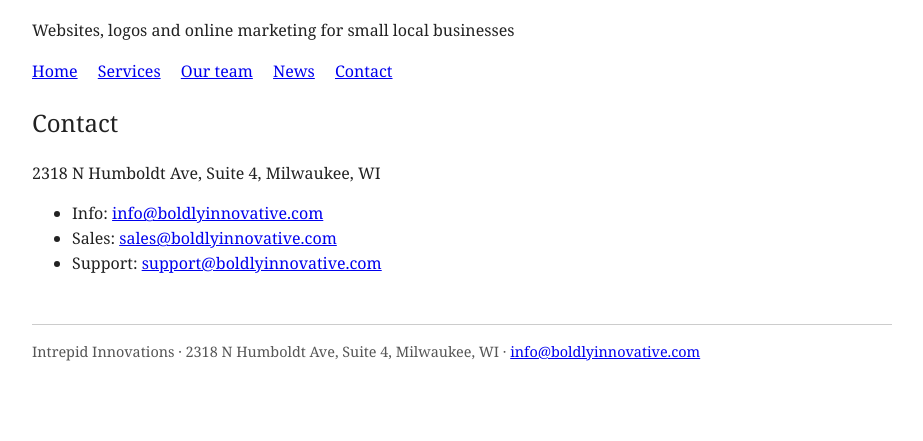
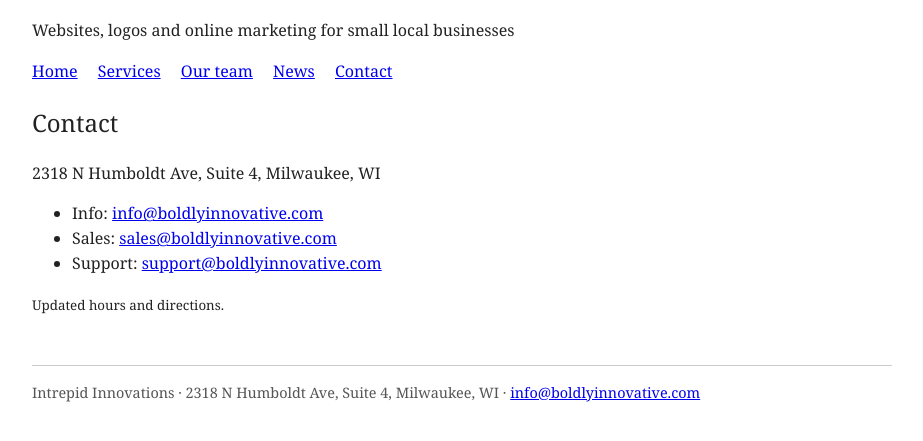
Before and after one commit to amandagreen-dev/boldlyinnovative-site, a plain HTML site: page contact.html in a window 1280 px wide. Shown: the part 85-526 px from the top of the page, without its empty margins (178-1101 px from the left). Drawn offline with Linux system fonts and the light colour scheme.

Commit message:
Contact page: check hours and address

```diff
--- a/contact.html
+++ b/contact.html
@@ -1 +1 @@
-<!doctype html><html lang="en"><head><meta charset="utf-8"><meta name="viewport" content="width=device-width,initial-scale=1"><title>Contact – Intrepid Innovations</title><style>body{font-family:Georgia,serif;max-width:860px;margin:2rem auto;padding:0 1rem;color:#222;line-height:1.55}nav a{margin-right:1rem}h1,h2{font-weight:normal}footer{margin-top:3rem;border-top:1px solid #ccc;padding-top:1rem;font-size:.9rem;color:#555}.team li{margin:.4rem 0}.menu td{padding:.2rem 1rem .2rem 0}</style></head><body><header><h1>Intrepid Innovations</h1><p>Websites, logos and online marketing for small local businesses</p><nav><a href="index.html">Home</a> <a href="menu.html">Services</a> <a href="about.html">Our team</a> <a href="news.html">News</a> <a href="contact.html">Contact</a></nav></header><main><h2>Contact</h2><p>2318 N Humboldt Ave, Suite 4, Milwaukee, WI</p><ul><li>Info: <a href="mailto:info@boldlyinnovative.com">info@boldlyinnovative.com</a></li><li>Sales: <a href="mailto:sales@boldlyinnovative.com">sales@boldlyinnovative.com</a></li><li>Support: <a href="mailto:support@boldlyinnovative.com">support@boldlyinnovative.com</a></li></ul></main><footer>Intrepid Innovations · 2318 N Humboldt Ave, Suite 4, Milwaukee, WI · <a href="mailto:info@boldlyinnovative.com">info@boldlyinnovative.com</a></footer></body></html>
+<!doctype html><html lang="en"><head><meta charset="utf-8"><meta name="viewport" content="width=device-width,initial-scale=1"><title>Contact – Intrepid Innovations</title><style>body{font-family:Georgia,serif;max-width:860px;margin:2rem auto;padding:0 1rem;color:#222;line-height:1.55}nav a{margin-right:1rem}h1,h2{font-weight:normal}footer{margin-top:3rem;border-top:1px solid #ccc;padding-top:1rem;font-size:.9rem;color:#555}.team li{margin:.4rem 0}.menu td{padding:.2rem 1rem .2rem 0}</style></head><body><header><h1>Intrepid Innovations</h1><p>Websites, logos and online marketing for small local businesses</p><nav><a href="index.html">Home</a> <a href="menu.html">Services</a> <a href="about.html">Our team</a> <a href="news.html">News</a> <a href="contact.html">Contact</a></nav></header><main><h2>Contact</h2><p>2318 N Humboldt Ave, Suite 4, Milwaukee, WI</p><ul><li>Info: <a href="mailto:info@boldlyinnovative.com">info@boldlyinnovative.com</a></li><li>Sales: <a href="mailto:sales@boldlyinnovative.com">sales@boldlyinnovative.com</a></li><li>Support: <a href="mailto:support@boldlyinnovative.com">support@boldlyinnovative.com</a></li></ul><p><small>Updated hours and directions.</small></p></main><footer>Intrepid Innovations · 2318 N Humboldt Ave, Suite 4, Milwaukee, WI · <a href="mailto:info@boldlyinnovative.com">info@boldlyinnovative.com</a></footer></body></html>
```
